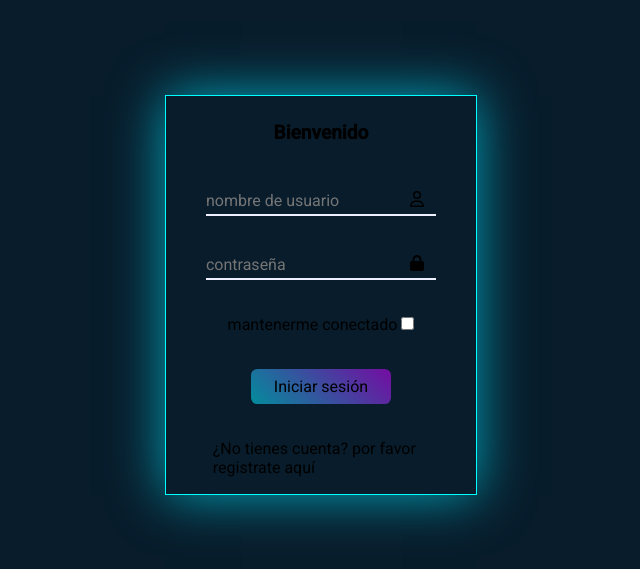
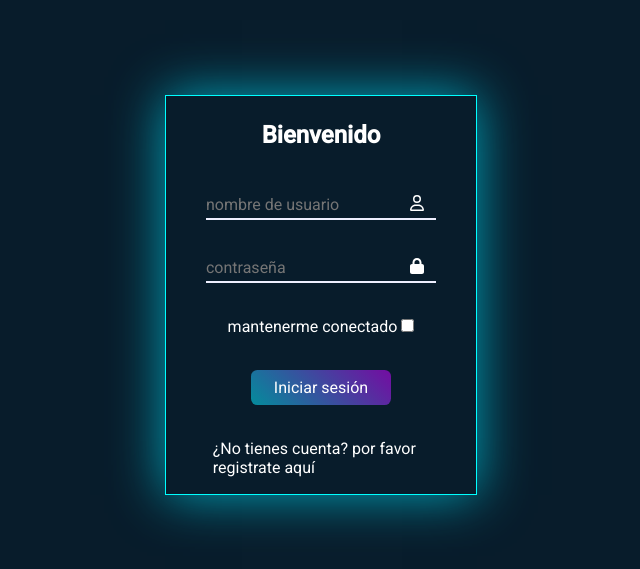
Before and after one commit to fer3443/administrador-de-tareas, a React (Vite) app: page / in a window 1280 px wide. Shown: the part 105-674 px from the top of the page, without its empty margins (319-959 px from the left). Built offline with nearby package versions, Linux system fonts and the light colour scheme.

Commit message:
taskService agregado

```diff
--- a/src/components/login/Login.css
+++ b/src/components/login/Login.css
@@ -14,9 +14,10 @@
     align-items: center;
     justify-content: space-around;
     margin: .5rem;
+    color: var(--color-text);
 }
 .section-title {
-    font-size: 1.2rem;
+    font-size: var(--h2-fs);
     font-weight: 700;
     margin-block: .5rem;
 }
@@ -31,7 +32,7 @@
     font-size: 1rem;
     padding: 4px 0;
     background-color: var(--bg-color);
-
+    color: var(--color-text);
     border: none;
 }
 .box-input input:focus {
@@ -51,12 +52,13 @@
     border-radius: .4rem;
     background: linear-gradient(45deg, rgba(0, 238, 255, 0.534), #c800ff8f);
     border: none;
-    font-size: 1rem;
+    font-size: var(--normal-fs);
+    color: var(--color-text);
     cursor: pointer;
-   transition: all .4s;
 }
 .btn:hover {
     background: linear-gradient(105deg, #0ef, #c800ff);
+    transition: all .4s;
 }
 .form-footer {
    width: 70%;
--- a/src/service/api.jsx
+++ b/src/service/api.jsx
@@ -1,11 +1,10 @@
 import { server } from "../config/server_constant";
 
-export async function LoginUser({ userName, password, allowLS }) {
+export async function LoginUser({ userName, password }) {
   try {
     const body = JSON.stringify({
       userName,
-      password,
-      allowLS
+      password
     });
     const response = await fetch(`${server.URL_CONECTION}/user/login`, {
       method: "POST",
```
Also changed, not shown: src/service/taskService.jsx (added, +26 -0 lines).
